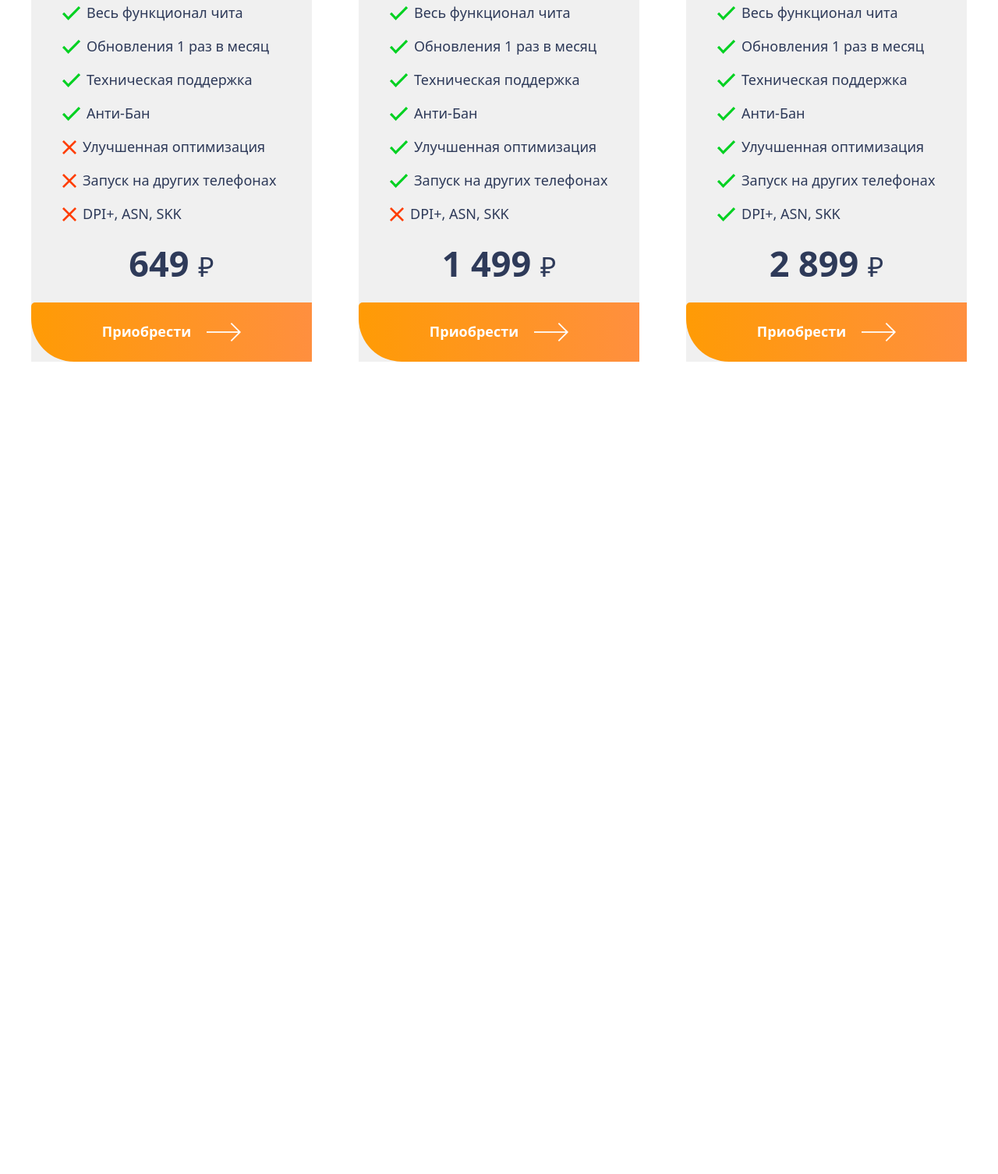
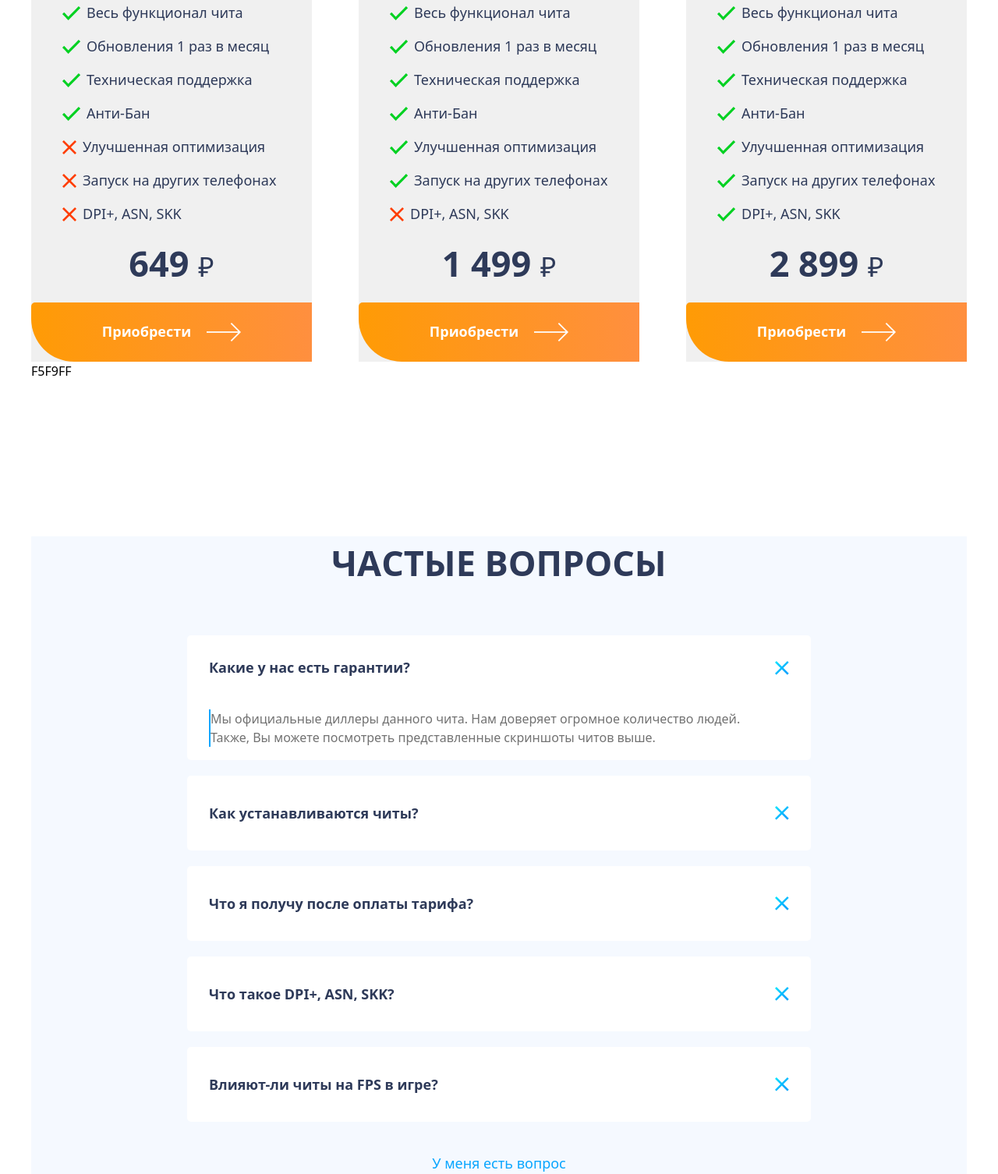
Before and after one commit to XalilovBiloljon/home-work-15, a website: page src/index.html in a window 1280 px wide. Shown: the part 2705-4211 px from the top of the page at 78% size. Before the commit the page ends 3169 px from the top, so only its background shows below. Drawn offline with nearby package versions, Linux system fonts and the light colour scheme; files that its build step writes are made by us from their sources.

Commit message:
ЧАСТЫЕ ВОПРОСЫ

```diff
--- a/src/index.html
+++ b/src/index.html
@@ -291,7 +291,43 @@
 
 </div>
 
+    F5F9FF
 
+</main>
+
+<main class="max-w-300 m-auto lg:mt-50 mt-15 bg-[#F5F9FF]">
+    <h1 class="text-[45px] font-extrabold text-[#2E3A59] text-center">ЧАСТЫЕ ВОПРОСЫ</h1>
+
+    <div class="lg:w-200 lg:h-40 bg-white mt-15 m-auto rounded-[5px]  p-7">
+        <div class="flex items-center justify-between">
+<h1 class="text-[18px] text-[#2E3A59] font-semibold ">Какие у нас есть гарантии?</h1>
+<img src="./close11_big.png" alt="">
+        </div>
+<p class="lg:w-180 text-[#727272] text-[16px] font-normal border-l-2 mt-10 border-[#0AA6FE] ">Мы официальные диллеры данного чита. Нам доверяет огромное количество людей. Также, Вы
+можете посмотреть представленные скриншоты читов выше.</p>
+    </div>
+
+    <div class="lg:w-200 items-center flex justify-between  rounded-[5px] lg:h-24 bg-white mt-5 p-7 m-auto">
+    <h1 class="text-[18px] text-[#2E3A59] font-semibold ">Как устанавливаются читы?</h1>
+<img src="./close11_big.png" alt="">
+</div>
+
+    <div class="lg:w-200 items-center flex justify-between  rounded-[5px] lg:h-24 bg-white mt-5 p-7 m-auto">
+    <h1 class="text-[18px] text-[#2E3A59] font-semibold ">Что я получу после оплаты тарифа?</h1>
+<img src="./close11_big.png" alt="">
+</div>
+
+   <div class="lg:w-200 items-center flex justify-between  rounded-[5px] lg:h-24 bg-white mt-5 p-7 m-auto">
+    <h1 class="text-[18px] text-[#2E3A59] font-semibold ">Что такое DPI+, ASN, SKK?</h1>
+<img src="./close11_big.png" alt="">
+</div>
+
+  <div class="lg:w-200 items-center flex justify-between  rounded-[5px] lg:h-24 bg-white mt-5 p-7 m-auto">
+    <h1 class="text-[18px] text-[#2E3A59] font-semibold ">Влияют-ли читы на FPS в игре?</h1>
+<img src="./close11_big.png" alt="">
+</div>
+
+<p class="text-center text-[18px] mt-10 font-medium text-[#0AA6FE] ">У меня есть вопрос</p>
 
 </main>
 
```
Also changed, not shown: src/close11_big.png (added).
